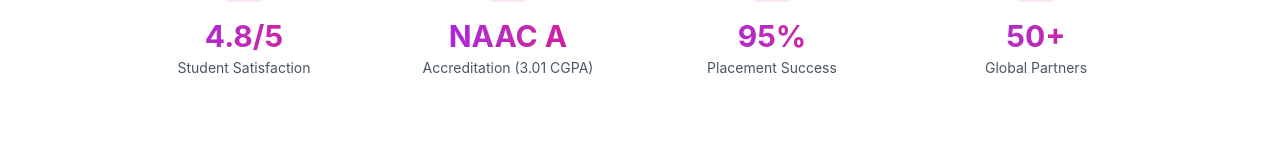
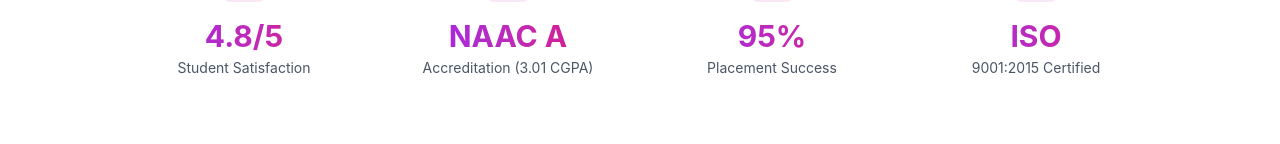
Before and after one commit to mohanse007/st-anns-college-landing-page, a React (Vite) app: page / in a window 1280 px wide. Shown: the part 935-1079 px from the top of the page. Built offline with nearby package versions, Linux system fonts and the light colour scheme.

Commit message:
Update Global Partners stat to ISO 9001:2015 Certified with ShieldCheck icon

```diff
--- a/src/components/SocialProof.tsx
+++ b/src/components/SocialProof.tsx
@@ -1,12 +1,12 @@
 import { motion } from 'framer-motion';
-import { Star, TrendingUp, Users, Award } from 'lucide-react';
+import { Star, TrendingUp, Award, ShieldCheck } from 'lucide-react';
 
 export default function SocialProof() {
   const stats = [
     { icon: Star, value: '4.8/5', label: 'Student Satisfaction', color: 'text-yellow-600' },
     { icon: Award, value: 'NAAC A', label: 'Accreditation (3.01 CGPA)', color: 'text-purple-600' },
     { icon: TrendingUp, value: '95%', label: 'Placement Success', color: 'text-green-600' },
-    { icon: Users, value: '50+', label: 'Global Partners', color: 'text-blue-600' },
+    { icon: ShieldCheck, value: 'ISO', label: '9001:2015 Certified', color: 'text-blue-600' },
   ];
 
   const logos = [
```
